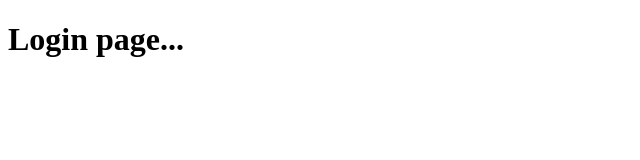
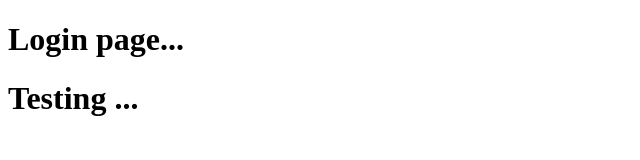
Before and after one commit to teachermoh/online-shopping, a plain HTML site: page login.html in a window 1280 px wide. Shown: the whole page, without its empty margins (0-640 px from the left). Drawn offline with Linux system fonts and the light colour scheme.

Commit message:
Update login.html
testing

```diff
--- a/login.html
+++ b/login.html
@@ -7,5 +7,6 @@
 </head>
 <body>
     <h1>Login page...</h1>
+    <h1>Testing ...</h1>
 </body>
 </html>
```
